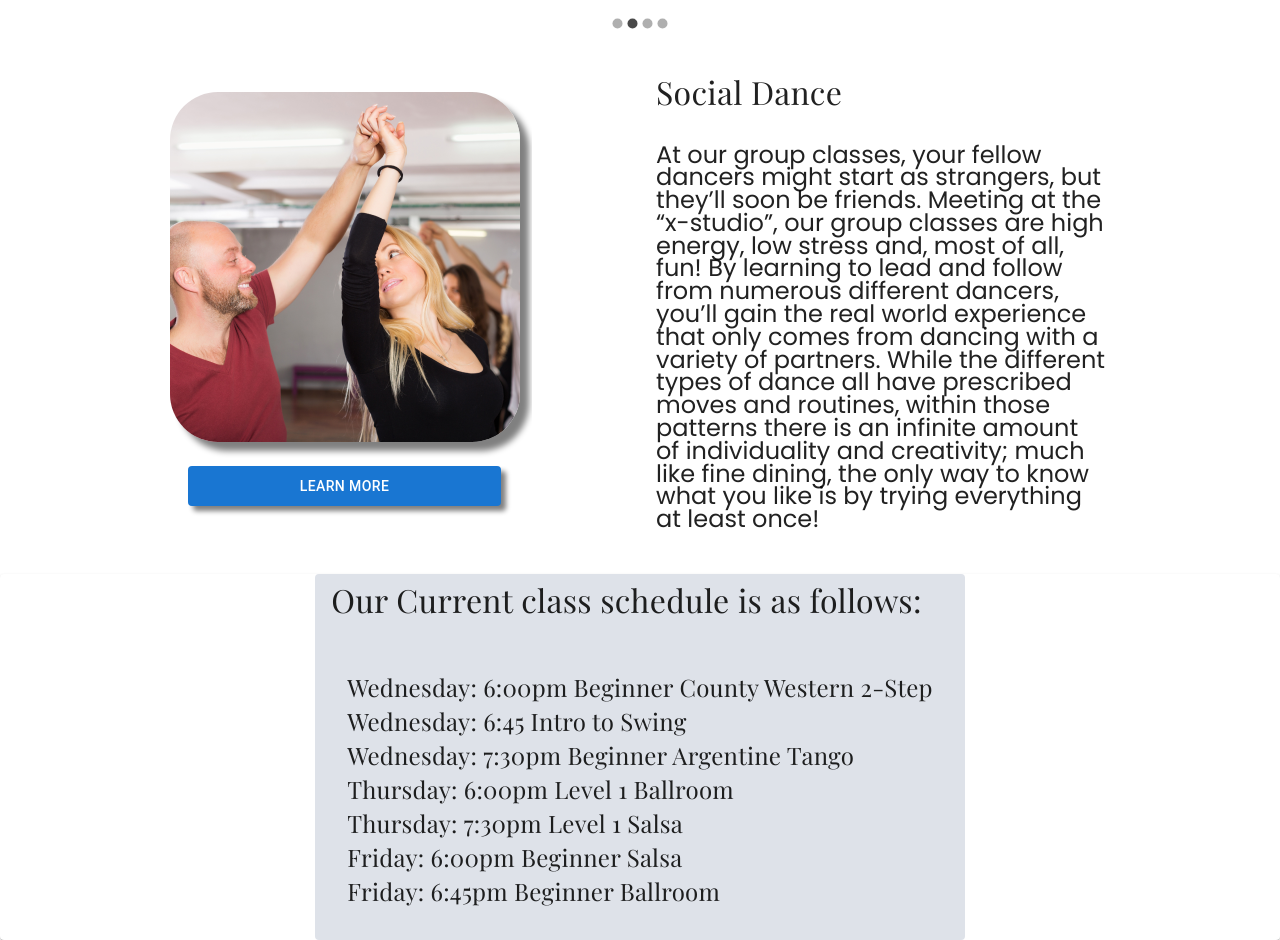
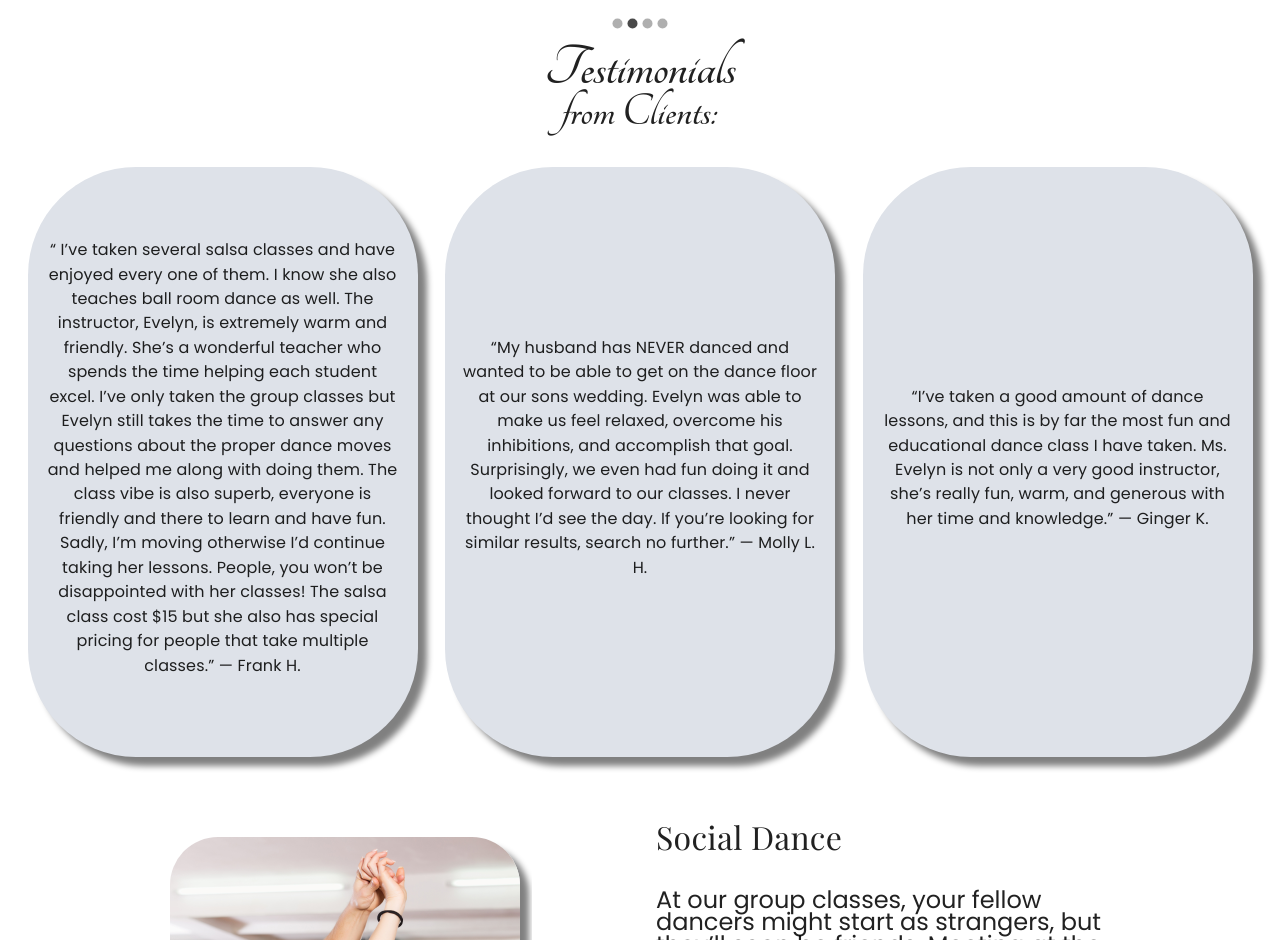
Before and after one commit to th2n10s4u/embd-website, a React (Create React App) app: page / in a window 1280 px wide. Shown: the part 672-1612 px from the top of the page. Built offline with nearby package versions, Linux system fonts and the light colour scheme.

Commit message:
Styling TemplateTextCard.js
Border, dropshadow, radius, margins to schedule

```diff
--- a/src/App.js
+++ b/src/App.js
@@ -20,6 +20,7 @@ function App() {
     <div className="container">
       <Navbar />
       <MainCarousel />
+      <Testimonials />
       <SocialDance />
       <Main />
       <Specialties />
--- a/src/assets/components/TemplateTextCard.js
+++ b/src/assets/components/TemplateTextCard.js
@@ -30,6 +30,9 @@ export default function TemplateTextCard(props) {
           flexBasis: "50%",
           alignSelf: "center",
           background: "#DEE2E9",
+          marginBottom: "16px",
+          boxShadow: "9px 9px 6px grey",
+          borderRadius: "12px",
         }}
       >
         <CardContent>
```
